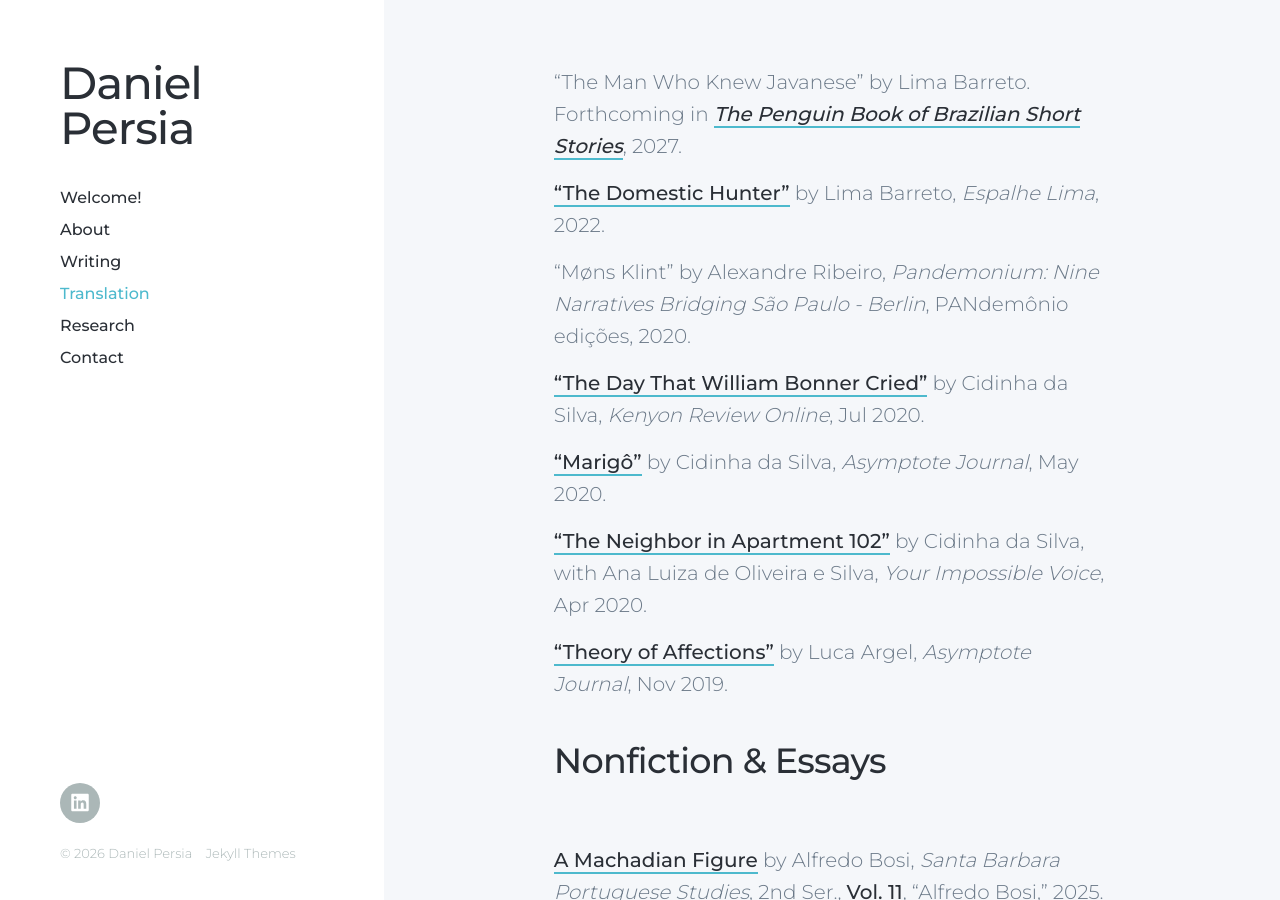
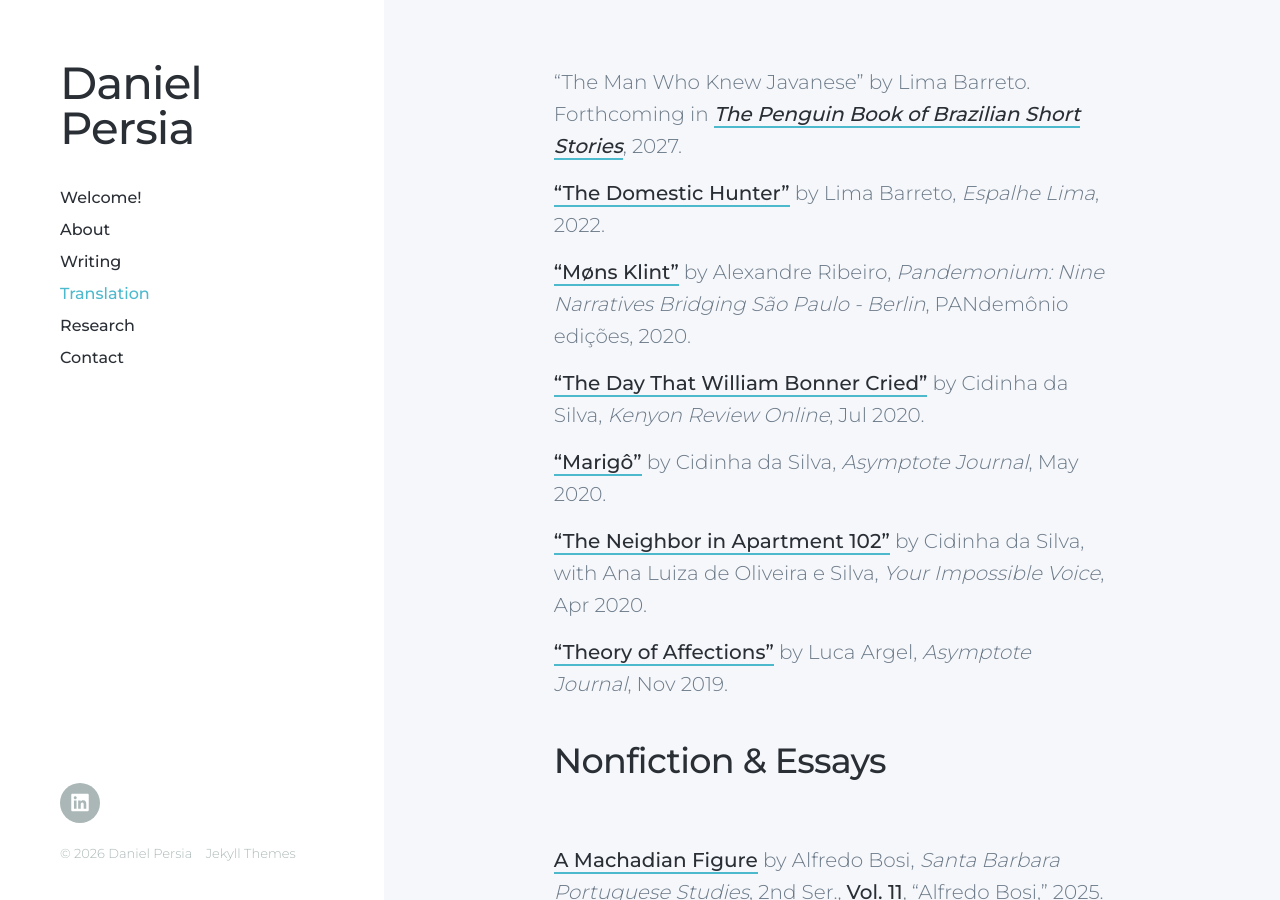
Before and after one commit to danielpersia/danielpersia.github.io, a Jekyll site: the page built from _pages/translations.md, in a window 1280 px wide and 900 px high, scrolled down 4924 px. Built offline with Jekyll 4.4.1, drawn with Linux system fonts in a browser that asks for light colours; nearby versions of some CDN libraries; part of the change alters nothing that is shown.

```diff
--- a/_pages/translations.md
+++ b/_pages/translations.md
@@ -85,7 +85,7 @@ Spanning 150 years of Brazilian history, these stories are a thrilling cross-sec
 
 ["The Domestic Hunter"](https://www.espalhelima.com.br/text/o-cacador-domestico-english/) by Lima Barreto, *Espalhe Lima*, 2022.
 
-"Møns Klint" by Alexandre Ribeiro, *Pandemonium: Nine Narratives Bridging São Paulo - Berlin*, PANdemônio edições, 2020.
+["Møns Klint"](https://danielpersia.github.io/images/Persia_Ribeiro_MonsKlint.pdf) by Alexandre Ribeiro, *Pandemonium: Nine Narratives Bridging São Paulo - Berlin*, PANdemônio edições, 2020.
 
 ["The Day That William Bonner Cried"](https://kenyonreview.org/kr-online-issue/2020-julyaug/selections/cidinha-da-silva-342846/) by Cidinha da Silva, *Kenyon Review Online*, Jul 2020.
 
```
